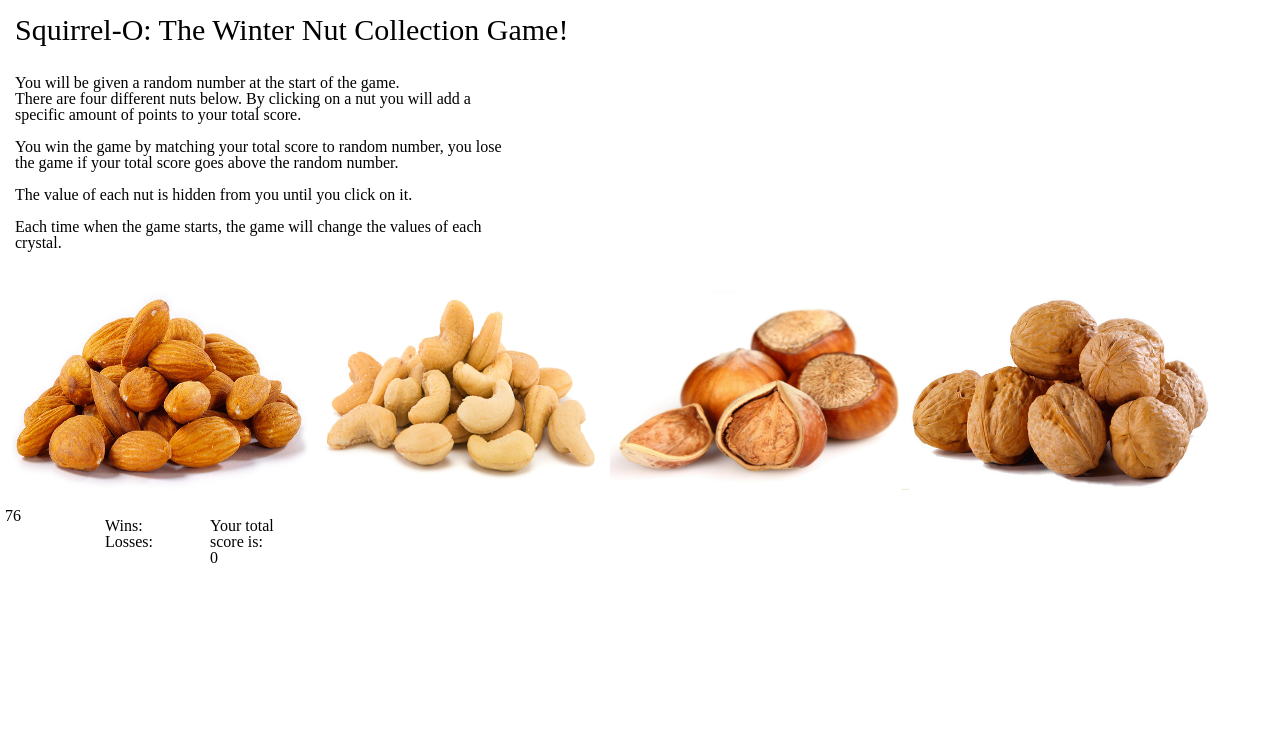
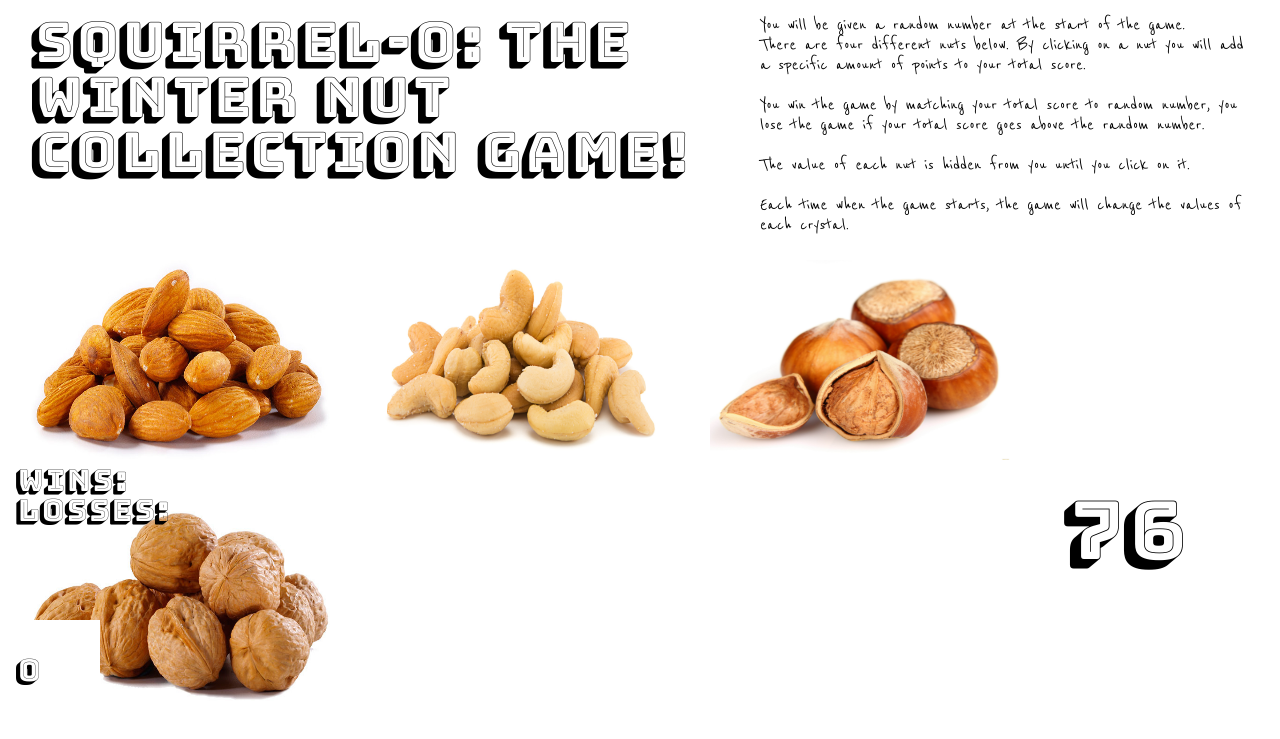
Before and after one commit to carly-rw/nut-collector-game, a PHP site: page / in a window 1280 px wide. Shown: the top 739 px of the page. Run offline with PHP 8.4, Linux system fonts and the light colour scheme.

Commit message:
More styling.

```diff
--- a/assets/css/style.css
+++ b/assets/css/style.css
@@ -3,32 +3,41 @@ body {
 }
 
 .title {
-	float: center;
-	width: 600px;
+	float: left;
+	width: 700px;
 	height: 40px;
-	font-size: 30px;
+	font-size: 55px;
 	background-color: white;
 	margin: 10px;
+	margin-left: 25px;
 	padding: 5px;
-
+	font-family: 'Bungee Shade', cursive;
 }
 
 .instructions {
-	float: center;
+	float: left;
 	width: 500px;
 	height: 200px;
 	background-color: white;
+	font-size: 20px;
 	margin: 10px;
 	padding: 5px;
+	font-family: 'Reenie Beanie', cursive;
 }
 
 #randomNumber {
-	float: left;
-	width: 80px;
-	height: 50px;
+	clear: both;
+	float: right;
+	width: 187px;
+	height: 100px;
 	background-color: white;
+	padding: 20px;
 	margin: 10px;
-	margin: 5px;
+	margin-left: 5px;
+	margin-top: 20px;
+	margin-bottom: 0px;
+	font-size: 80px;
+	font-family: 'Bungee Shade', cursive;
 }
 
 .totals {
@@ -38,23 +47,32 @@ body {
 	height: 80px;
 	margin: 10px;
 	padding: 5px;
+	font-size: 30px;
+	font-family: 'Bungee Shade', cursive;
 }
 
 .nutSack {
-	float: center;
+	clear: both;
+	float: left;
 	margin:10px;
+	height: 200px;
+	width: 100%;
 }
 
 img {
 	width: 300px;
 	height: 200px;
+	margin: 20px;
 }
 
 .score {
+	clear: both;
 	float: left;
 	width: 80px;
 	height: 100px;
 	background-color: white;
 	margin:10px;
 	padding: 5px;
+	font-size: 30px;
+	font-family: 'Bungee Shade', cursive;
 }
--- a/index.html
+++ b/index.html
@@ -5,13 +5,17 @@
 	<link rel="stylesheet" type="text/css" href="assets/css/reset.css">
 	<link rel="stylesheet" type="text/css" href="assets/css/style.css">
 	<script src="https://code.jquery.com/jquery-2.2.3.js" integrity="sha256-laXWtGydpwqJ8JA+X9x2miwmaiKhn8tVmOVEigRNtP4=" crossorigin="anonymous"></script>
-	<link href="https://fonts.googleapis.com/css?family=Source+Sans+Pro" rel="stylesheet">
+	<link href="https://fonts.googleapis.com/css?family=Bungee+Shade" rel="stylesheet">
+	<link href="https://fonts.googleapis.com/css?family=Reenie+Beanie" rel="stylesheet">
 
 </head>
 <body>
 
 <div class="container">
-	<h1 class="title">Squirrel-O: The Winter Nut Collection Game!</h1>
+
+	<div class="title">
+	<h1>Squirrel-O: The Winter Nut Collection Game!</h1>
+	</div>
 
 	<div class="instructions">
 		<p>You will be given a random number at the start of the game.</p>
@@ -37,7 +41,7 @@
 	</div>
 
 	<div class="score">
-		<p>Your total score is: <br> <span id="total-score"></span></p>
+		<p> <br> <span id="total-score"></span></p>
 	</div>
 
 <script type="text/javascript" src="assets/javascript/game.js"></script>
```
